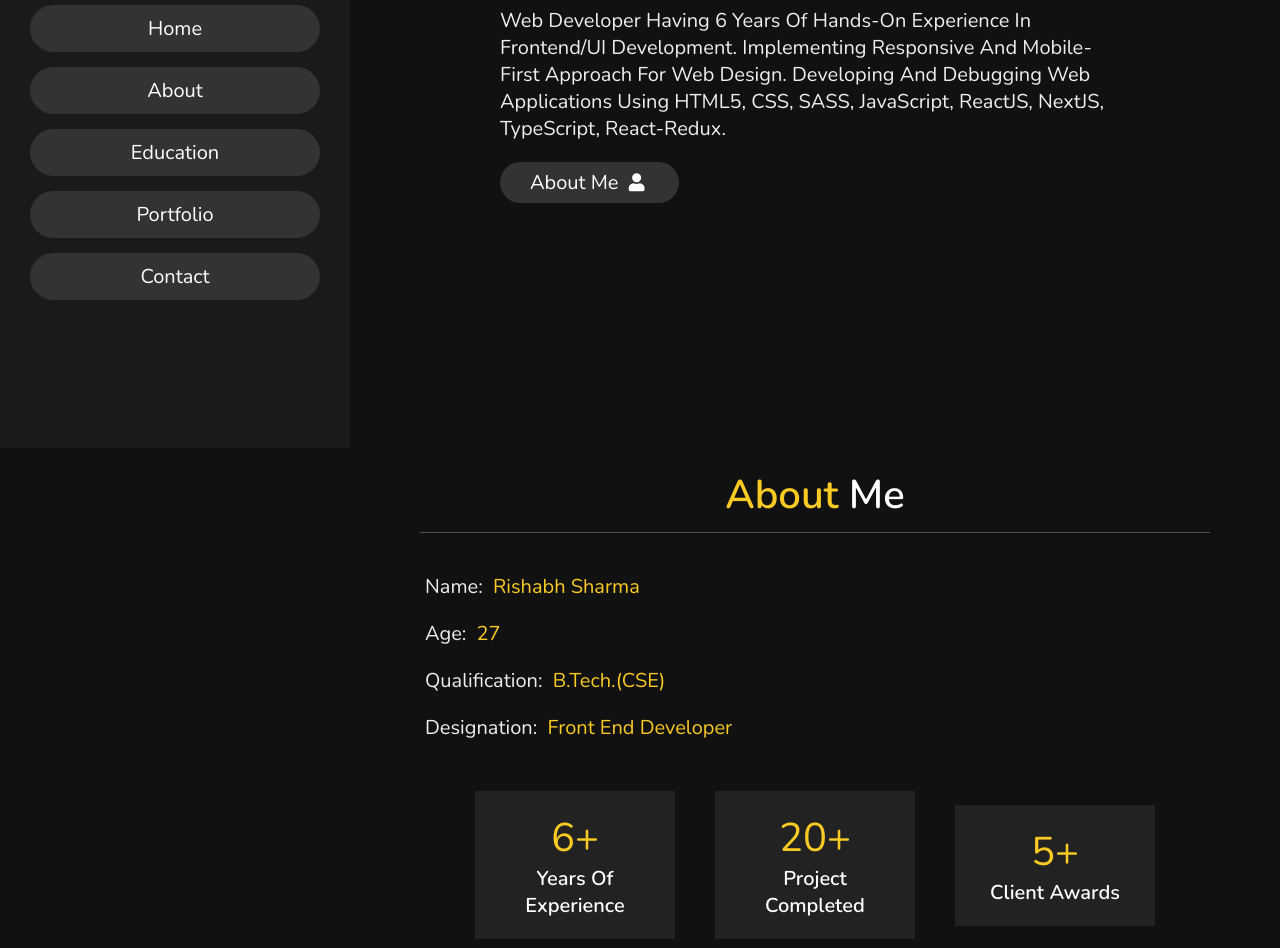
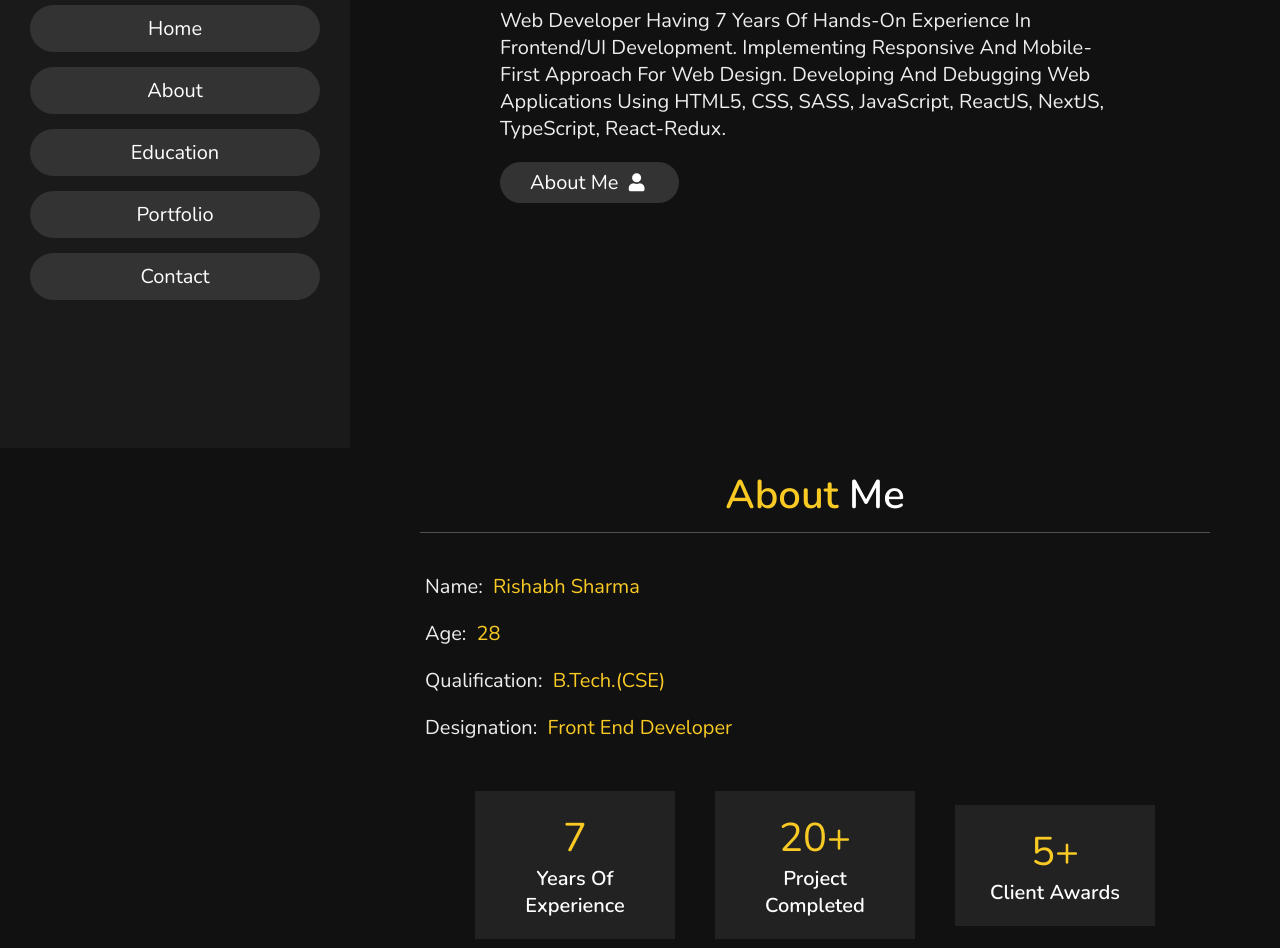
Before and after one commit to rishabh-sharma4/my-portfolio, a plain HTML site: page index.html in a window 1280 px wide. Shown: the part 352-1300 px from the top of the page. Drawn offline with nearby package versions, Linux system fonts and the light colour scheme.

Commit message:
Update index.html

```diff
--- a/index.html
+++ b/index.html
@@ -42,7 +42,7 @@
     <section class="home" id="home">
         <h3>HI THERE !</h3>
         <h1>I'M <span>Rishabh Sharma</span></h1>
-        <p>Web Developer having 6 years of hands-on experience in Frontend/UI development.
+        <p>Web Developer having 7 years of hands-on experience in Frontend/UI development.
             Implementing responsive and mobile-first approach for web design.
             Developing and debugging Web Applications using HTML5, CSS, SASS, JavaScript, ReactJS, NextJS, TypeScript, React-Redux.</p>
         <a href="#about"><button class="btn">about me <i class="fas fa-user"></i></button></a>
@@ -56,13 +56,13 @@
         <div class="row">
             <div class="info">
                 <h3><span>name: </span>rishabh sharma</h3>
-                <h3><span>age: </span>27</h3>
+                <h3><span>age: </span>28</h3>
                 <h3><span>qualification: </span>B.Tech.(CSE)</h3>
                 <h3><span>designation: </span>front end developer</h3>
             </div>
             <div class="counter">
                 <div class="box">
-                    <span>6+</span>
+                    <span>7</span>
                     <h3>years of experience</h3>
                 </div>
 
```
